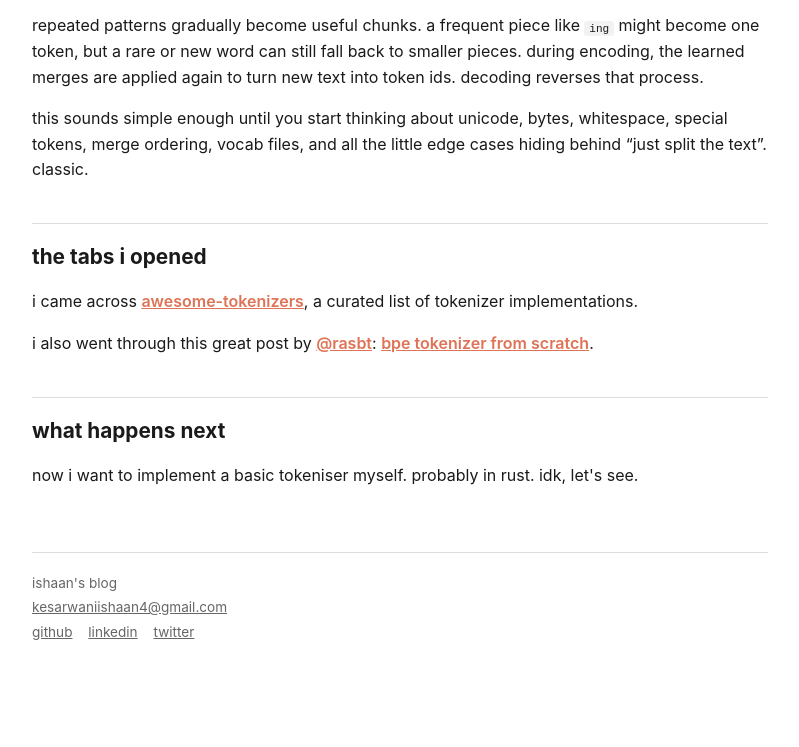
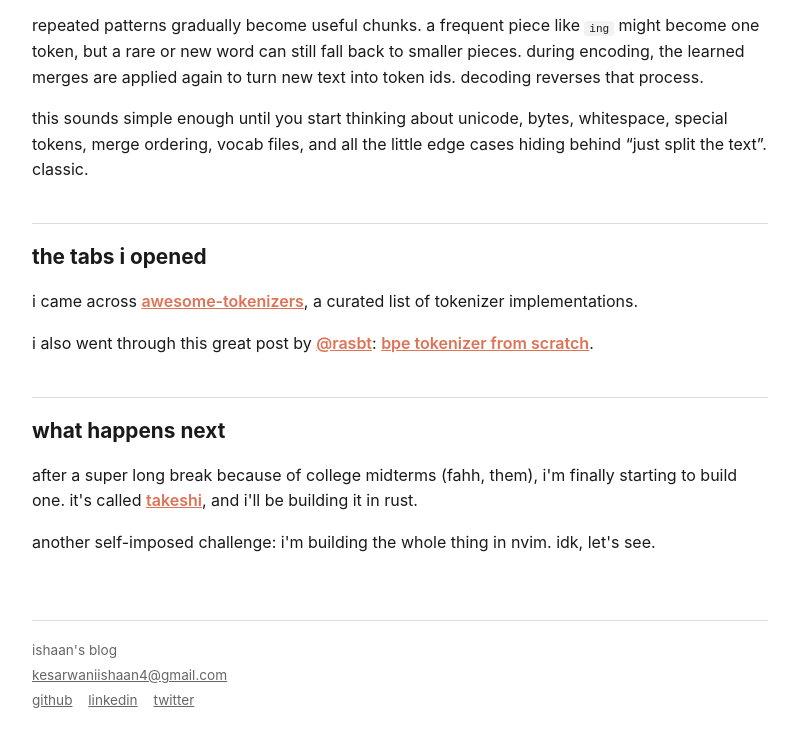
Before and after one commit to IshaanXCoder/blog, a plain HTML site: page series/back-to-basics/posts/01-tokenisers.html in a window 1280 px wide. Shown: the part 998-1745 px from the top of the page, without its empty margins (240-1039 px from the left). Drawn offline with Linux system fonts and the light colour scheme.

Commit message:
blog: update tokeniser project note

```diff
--- a/series/back-to-basics/posts/01-tokenisers.html
+++ b/series/back-to-basics/posts/01-tokenisers.html
@@ -116,7 +116,11 @@
   <h2>what happens next</h2>
 
   <p>
-    now i want to implement a basic tokeniser myself. probably in rust. idk, let's see.
+    after a super long break because of college midterms (fahh, them), i'm finally starting to build one. it's called <a class="partner" href="https://github.com/IshaanXCoder/takeshi" target="_blank" rel="noreferrer">takeshi</a>, and i'll be building it in rust.
+  </p>
+
+  <p>
+    another self-imposed challenge: i'm building the whole thing in nvim. idk, let's see.
   </p>
 
 </article>
```
